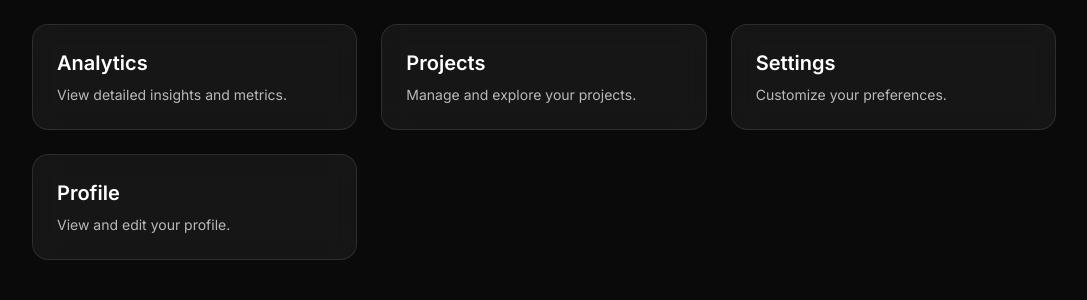
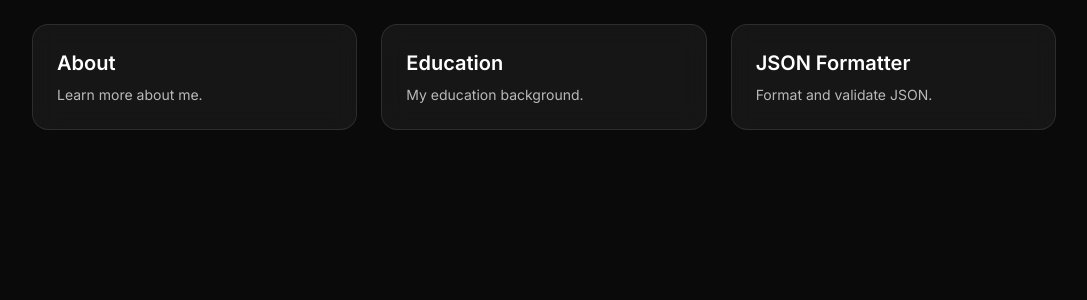
Before and after one commit to gauravBangade/Gaurav, a React (Vite) app: page /about in a window 1280 px wide. Shown: the top 300 px of the page, without its empty margins (96-1183 px from the left). Built offline with nearby package versions, Linux system fonts and the light colour scheme.

Commit message:
added a way to components in cards

```diff
--- a/src/App.tsx
+++ b/src/App.tsx
@@ -1,19 +1,36 @@
 import { useState, useRef } from "react";
 import "./App.css";
+import About from "./components/About";
+import JsonFormatter from "./components/JsonFormatter";
+import Education from "./components/Education";
 
 type Card = {
   id: number;
   title: string;
   description: string;
+  component: React.ReactNode;
 };
 
 const CARDS: Card[] = [
-  { id: 1, title: "Analytics", description: "View detailed insights and metrics." },
-  { id: 2, title: "Projects", description: "Manage and explore your projects." },
-  { id: 3, title: "Settings", description: "Customize your preferences." },
-  { id: 4, title: "Profile", description: "View and edit your profile." },
+  {
+    id: 1,
+    title: "About",
+    description: "Learn more about me.",
+    component: <About />,
+  },
+  {
+    id: 2,
+    title: "Education",
+    description: "My education background.",
+    component: <Education />,
+  },
+  {
+    id: 3,
+    title: "JSON Formatter",
+    description: "Format and validate JSON.",
+    component: <JsonFormatter />,
+  },
 ];
-
 type Rect = {
   top: number;
   left: number;
@@ -117,11 +134,11 @@ export default function App() {
                   ← Back
                 </button>
 
-                <h1 className="text-3xl font-bold">{activeCard.title}</h1>
+                <h1 className="text-3xl font-bold mb-6">
+                  {activeCard.title}
+                </h1>
 
-                <p className="mt-4 text-white/70 max-w-xl">
-                  {activeCard.description}
-                </p>
+                {activeCard.component}
 
                 <div className="mt-6 text-sm text-white/50">
                   This is the expanded page content. You can render dashboards,
--- /dev/null
+++ b/src/components/About.tsx
@@ -0,0 +1,11 @@
+export default function About() {
+    return (
+        <div>
+            <h2 className="text-2xl font-semibold mb-4">About Me</h2>
+            <p className="text-white/70 max-w-xl">
+                I'm a full-stack developer passionate about building modern UI and
+                interactive tools.
+            </p>
+        </div>
+    );
+}
--- /dev/null
+++ b/src/components/Education.tsx
@@ -0,0 +1,11 @@
+export default function Education() {
+    return (
+        <div>
+            <h2 className="text-2xl font-semibold mb-4">Education</h2>
+            <p className="text-white/70 max-w-xl">
+                I'm a full-stack developer passionate about building modern UI and
+                interactive tools.
+            </p>
+        </div>
+    );
+}
--- /dev/null
+++ b/src/components/JsonFormatter.tsx
@@ -0,0 +1,39 @@
+import { useState } from "react";
+
+export default function JsonFormatter() {
+    const [input, setInput] = useState("");
+    const [output, setOutput] = useState("");
+
+    const formatJSON = () => {
+        try {
+            const parsed = JSON.parse(input);
+            setOutput(JSON.stringify(parsed, null, 2));
+        } catch {
+            setOutput("Invalid JSON");
+        }
+    };
+
+    return (
+        <div>
+            <h2 className="text-2xl font-semibold mb-4">JSON Formatter</h2>
+
+            <textarea
+                className="w-full h-40 bg-neutral-800 p-3 rounded-lg"
+                value={input}
+                onChange={(e) => setInput(e.target.value)}
+                placeholder="Paste JSON here..."
+            />
+
+            <button
+                onClick={formatJSON}
+                className="mt-4 px-4 py-2 bg-white/10 rounded-lg hover:bg-white/20"
+            >
+                Format
+            </button>
+
+            <pre className="mt-4 bg-neutral-900 p-4 rounded-lg overflow-auto text-sm">
+                {output}
+            </pre>
+        </div>
+    );
+}
```
